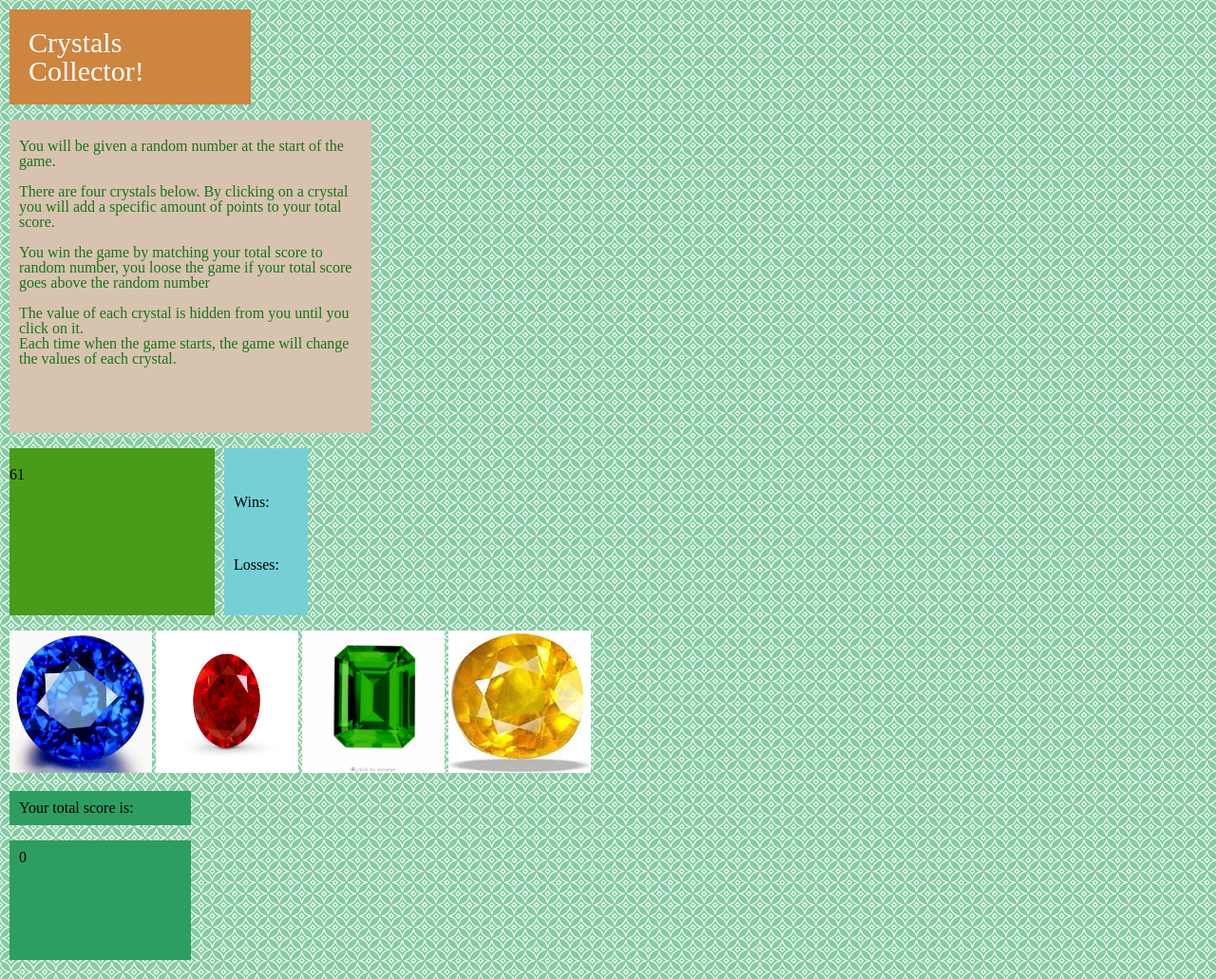
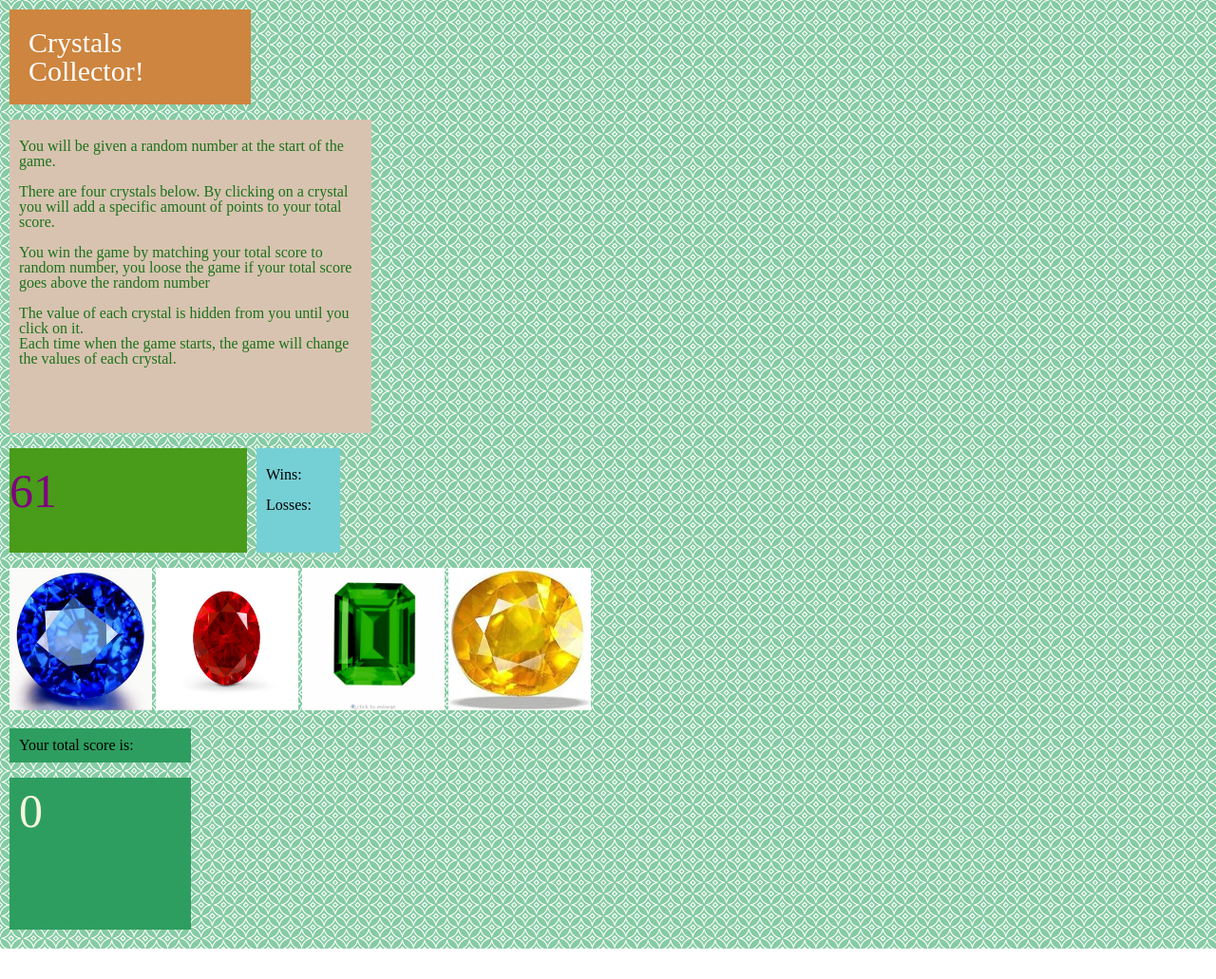
Before and after one commit to mayhugh82/CrystalCollectorGame, a plain HTML site: page index.html in a window 1280 px wide. Shown: the whole page at 95% size. After the commit the page ends 999 px from the top, so only its background shows below. Drawn offline with nearby package versions, Linux system fonts and the light colour scheme.

Commit message:
made numbers bigger and colorful in css

```diff
--- a/assets/css/style.css
+++ b/assets/css/style.css
@@ -28,7 +28,7 @@ h1 {
 .info-row {
   display: flex;
 }
-.target-number {
+.target {
   background-color: rgb(73, 155, 26);
   padding-top: 20px;
   padding-bottom: 40px;
@@ -56,7 +56,7 @@ h1 {
   margin-right: 85%;
 }
 
-.points {
+.bottom {
   background-color: rgb(46, 158, 96);
   padding: 10px;
   margin-right: 85%;
@@ -64,6 +64,12 @@ h1 {
   margin-bottom: 20px;
 }
 
-#losses, #wins {
+.points {
   font-size: 50px;
+  color: beige;
 }
+
+.target-number {
+  font-size: 50px;
+  color: purple;
+}
--- a/index.html
+++ b/index.html
@@ -38,7 +38,7 @@
       </div>
       <br />
       <div class="info-row">
-        <div class="target-number"></div>
+        <div class="target"><span class="target-number"></span></div>
         <div class="score">
           <p>Wins:<span id="wins"></span></p>
           <br />
@@ -73,9 +73,9 @@
         />
       </div>
       <br />
-      <div class="total_score">Your total score is:</div>
+      <p class="total_score">Your total score is:</p>
       <br />
-      <div class="points"></div>
+      <div class="bottom"><span class="points"></span></div>
     </div>
     <script src="assets/javascript/game.js"></script>
   </body>
```
